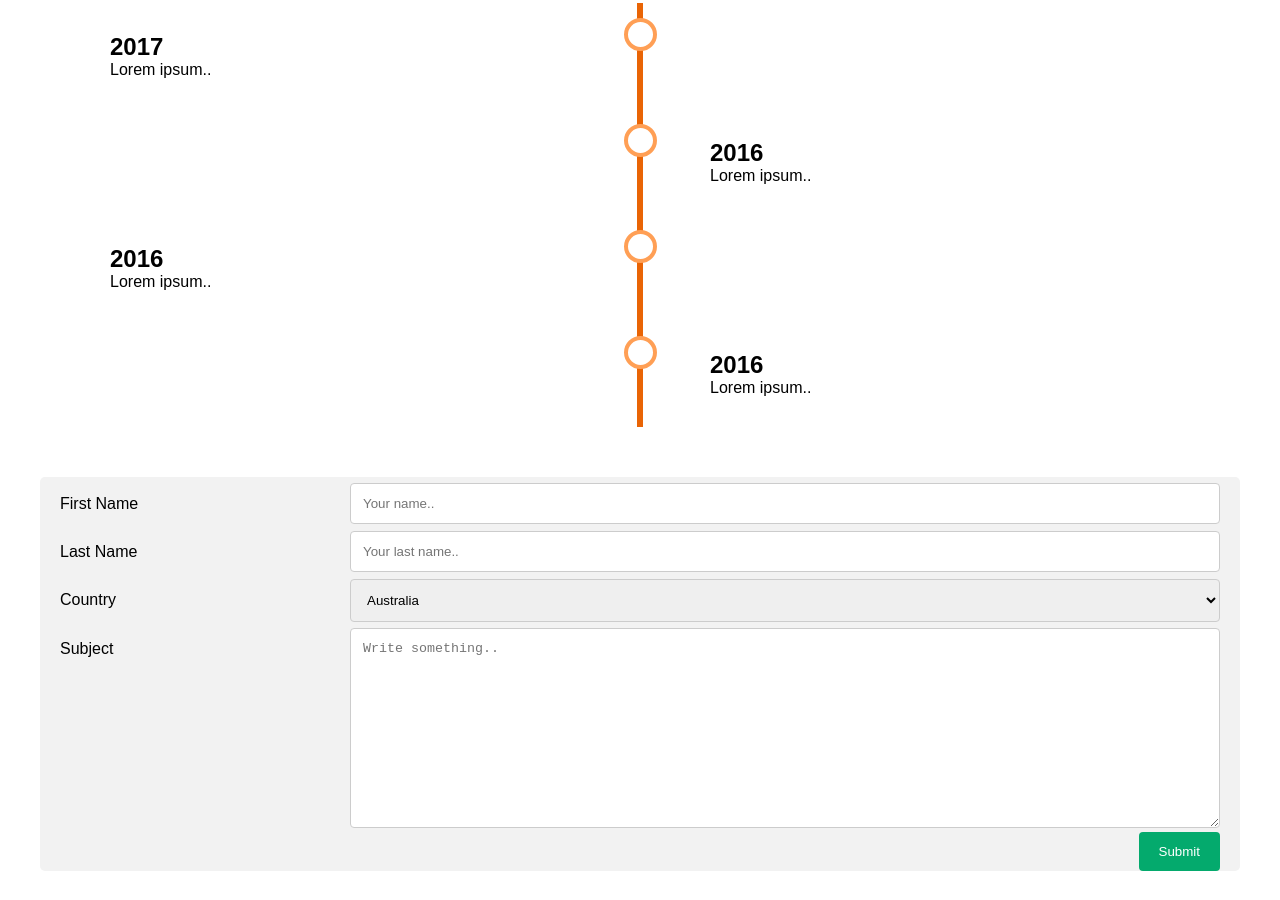
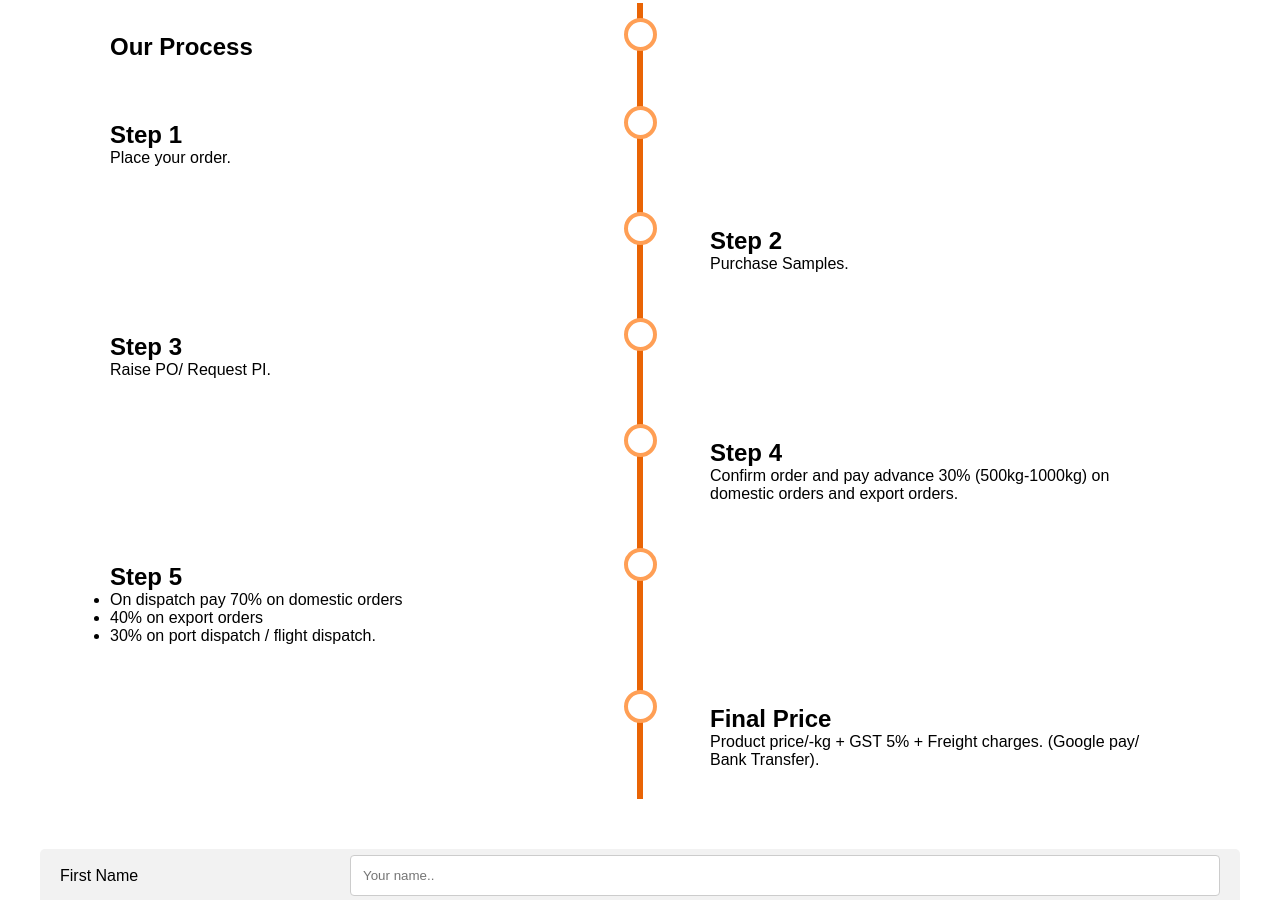
Before and after one commit to baanshabriri/farmspi, a plain HTML site: page index.html in a window 1280 px wide. Shown: the part 2489-3389 px from the top of the page. Drawn offline with Linux system fonts and the light colour scheme.

Commit message:
changes to index.html

```diff
--- a/index.html
+++ b/index.html
@@ -137,26 +137,59 @@
         <div class="timeline">
             <div class="timeline-container left">
                 <div class="content">
-                    <h2>2017</h2>
-                    <p>Lorem ipsum..</p>
+                    <h2>Our Process</h2>
+                    <!-- <p>Place your order.</p> -->
+                </div>
+            </div>
+
+            <div class="timeline-container left">
+                <div class="content">
+                    <h2>Step 1</h2>
+                    <p>Place your order.</p>
                 </div>
             </div>
             <div class="timeline-container right">
                 <div class="content">
-                    <h2>2016</h2>
-                    <p>Lorem ipsum..</p>
+                    <h2>Step 2</h2>
+                    <p>Purchase Samples.</p>
                 </div>
             </div>
             <div class="timeline-container left">
                 <div class="content">
-                    <h2>2016</h2>
-                    <p>Lorem ipsum..</p>
+                    <h2>Step 3</h2>
+                    <p>Raise PO/ Request PI.</p>
                 </div>
             </div>
             <div class="timeline-container right">
                 <div class="content">
-                    <h2>2016</h2>
-                    <p>Lorem ipsum..</p>
+                    <h2>Step 4</h2>
+                    <p>Confirm order and pay advance 30% (500kg-1000kg) on domestic orders and export orders.</p>
+                </div>
+            </div>
+            <div class="timeline-container left">
+                <div class="content">
+                    <h2>Step 5</h2>
+                    <p>
+                    <ul>
+                        <li>
+                            On dispatch pay 70% on domestic orders
+                        </li>
+                        <li>
+                            40% on export orders
+                        </li>
+                        <li>
+                            30% on port dispatch / flight
+                            dispatch.
+                        </li>
+
+                    </ul>
+                    </p>
+                </div>
+            </div>
+            <div class="timeline-container right">
+                <div class="content">
+                    <h2>Final Price</h2>
+                    <p>Product price/-kg + GST 5% + Freight charges. (Google pay/ Bank Transfer).</p>
                 </div>
             </div>
         </div>
```
